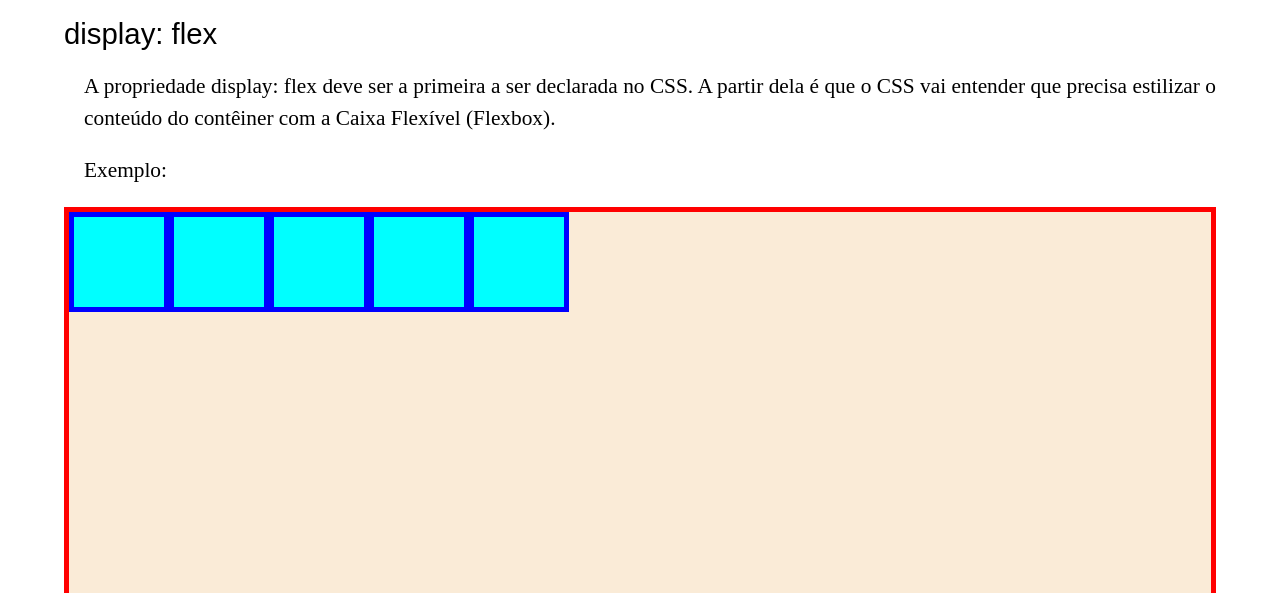
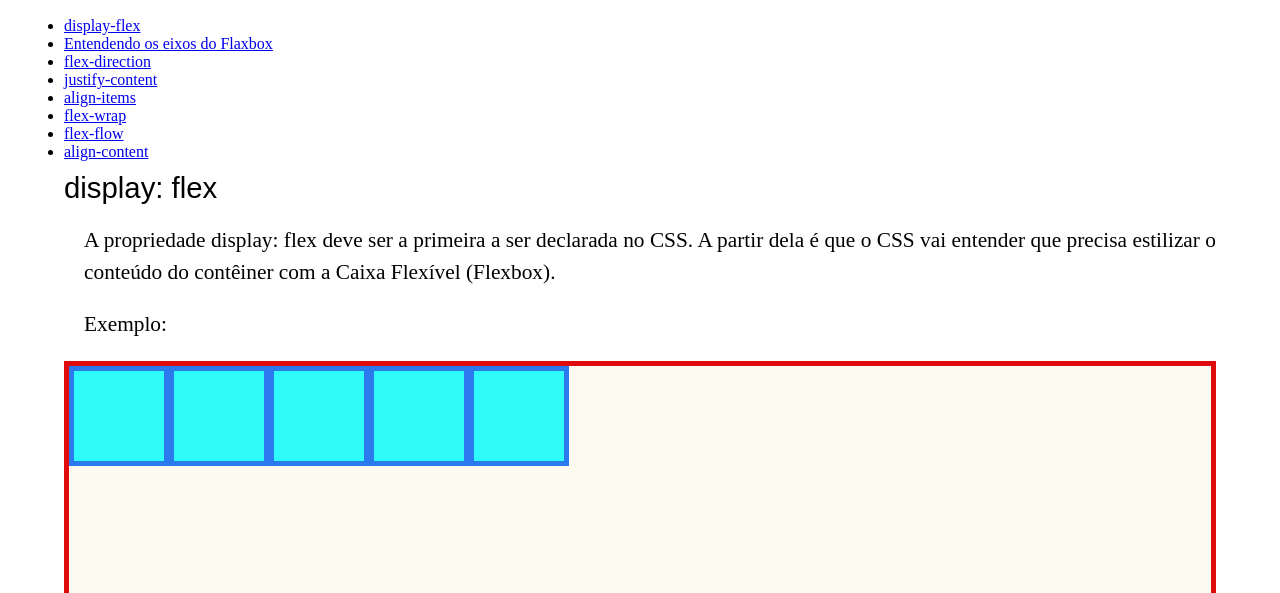
Before and after one commit to IngridyEstefany/flexbox-docs, a plain HTML site: page index.html in a window 1280 px wide. Shown: the part 207-800 px from the top of the page. Drawn offline with Linux system fonts and the light colour scheme.

Commit message:
feat botão de navegação incluso

```diff
--- a/index.html
+++ b/index.html
@@ -8,10 +8,29 @@
 
 </head>
 <body>
+        <section id="inicio-da-documentacao">
             <h1>Flexbox</h1>
             <h2>Documentação</h2>
             <p>O Flexbox (Flexible Box Module) ou "Caixa Flexível" é um conceito do CSS para estilizarmos diversas propriedades de maneira mais rápida e eficaz.</p>
+        </section>
 
+        <nav class="menu-de-navegacao">
+            <ul>
+                <li><a href="#display-flex">display-flex</a></li>
+                <li><a href="#entendendo-os-eixos-do-flaxbox">Entendendo os eixos do Flaxbox</a></li>
+                <li><a href="#flex-direction">flex-direction</a></li>
+                <li><a href="#justify-content">justify-content</a></li>
+                <li><a href="#align-items">align-items</a></li>
+                <li><a href="#flex-wrap">flex-wrap</a></li>
+                <li><a href="#flex-flow">flex-flow</a></li>
+                <li><a href="#align-content">align-content</a></li>
+            </ul>
+
+
+        </nav>
+    </section>
+
+    <section id="display-flex">
         <h3>display: flex</h3>
 
         <p class="descricao-propriedade">
@@ -46,13 +65,17 @@
                 <td class="valor">flex-start</td>
             </tr>
         </table>
+    </section>
 
+    <section id="entendendo-os-eixos-do-flaxbox">
         <h2>Entendendo os eixos do Flexbox</h2>
         <p>Sempre que falarmos de Flexbox devemos lembrar que todas as operações realizadas nele serão relacionadas a dois eixos: principal e secundário. Para entendermos melhor, devemos lembrar que o eixo X se refere ao sentido horizontal e o eixo Y ao sentido vertical.</p>
         <img src="./eixo-x-e-y.png" alt="Eixo X e Y">
         <p>Não esqueça: Quando falarmos em ROW, estaremos nos referindo a linha (eixo x) e quando falarmos COLUMN, estaremos nos referindo a coluna (eixo y). </p>
-    <p>Lembre-se: Existe o Eixo Transversal, ele se estente ao longo de toda a caixa, unindo de um lado ao outro, ele é a indicação do cruzamento entre o eixo principal e o secundário, portanto, ele estará perpendicular ao ao principal selecionado.</p>
+        <p>Lembre-se: Existe o Eixo Transversal, ele se estente ao longo de toda a caixa, unindo de um lado ao outro, ele é a indicação do cruzamento entre o eixo principal e o secundário, portanto, ele estará perpendicular ao principal selecionado.</p>
+    </section>
 
+    <section id="flex-direction">
         <h3>flex-direction:</h3>
         <p class="descricao-propriedade">A propriedade flex-direction refere-se à direção dos itens flexíveis. Nesta propriedade veremos 4 diferentes valores.</p>
         <p>Observação: devemos lembrar sempre que se o item não for flexível, a propriedade não terá efeito.</p>
@@ -101,7 +124,9 @@
             <div class="contido">4</div>
             <div class="contido">5</div>
         </div>
+    </section>
 
+    <section id="justify-content">
         <h3>justify-content:</h3>
         <p class="descricao-propriedade">A propriedade justify-content pode ser usada para justificar o centeúdo do elemento contêiner em seu eixo primário, ou seja, eixo x (row, row-reverse) ou eixo y (column, column-reverse).</p>
         <h4>center</h4>
@@ -175,9 +200,11 @@
 
         <h4>inherit</h4>
         <p class="descricao-propriedade">O valor "inherit" é a palavra-chave usada para especificar que uma propriedade deve herdar seu valor de seu elemento pai.</p>
+    </section>
 
-    <h3>align-itens:</h3>
-    <p class="descricao-propriedade">A propriedade align-itens refere-se ao alinhamento padrão para os itens dentro do flexbox. Ela irá atuar no eixo transversal em relação ao eixo principal, unindo de um lado ao outro, da esquerda para a direita. Nesta propriedade veremos 6 diferentes valores.</p>
+    <section id="align-items">
+        <h3>align-items:</h3>
+        <p class="descricao-propriedade">A propriedade align-items refere-se ao alinhamento padrão para os itens dentro do flexbox. Ela irá atuar no eixo transversal em relação ao eixo principal, unindo de um lado ao outro, da esquerda para a direita.</p>
 
         <h4>normal</h4>
         <p class="descricao-propriedade">O valor "normal" é adaptável e poderá se comportar como start ou stretch, porém a maioria das vezes o veremos como stretch. Devemos sempre lembrar de deixar as caixinhas contidas no contêiner como heigh: auto, assim veremos a aplicação do valor.</p>
@@ -246,7 +273,9 @@
             <div class="contido">Observe que este está alinhado.</div>
             <div class="contido"></div>
         </div>
+    </section>
 
+    <section id="flex-wrap">
         <h3>flex-wrap:</h3>
         <p class="descricao-propriedade"> A propriedade flex-wrap especifica se os itens flexíveis devem ser agrupados ou não, ou seja, define se os itens devem ser forçados a ficarem na mesma linha ou se podem ser quebradas em varias linhas. Se o argumento for valido, ele define a direção em que as linhas são empilhadas.</p>
         <h4>nowrap</h4>
@@ -281,7 +310,9 @@
             <div class="contido-grande">4</div>
             <div class="contido-grande">5</div>
         </div>
+    </section>
 
+    <section id="flex-flow">
         <h3>flex-flow:</h3>
         <p class="descricao-propriedade"> A propriedade flex-flow é uma junção das propriedades flex-direct e flex-wrap, por isso poderemos juntas os comandos de ambas em diversas combinações (flex-flow: row nowrap; flex-flow: row-reverse nowrap; flex-flow: column nowrap; flex-flow: column-reverse nowrap; flex-flow: row wrap; flex-flow: row-reverse wrap; flex-flow: column wrap; flex-flow: column-reverse wrap; flex-flow: row wrap-reverse; flex-flow: row-reverse wrap-reverse; flex-flow: column wrap-reverse; e flex-flow: column-reverse wrap-reverse;).</p>
         <p>Mostraremos aqui um exemplo para melhor compreensão da propriedade.</p>
@@ -295,7 +326,9 @@
             <div class="contido-grande">4</div>
             <div class="contido-grande">5</div>
         </div>
+    </section>
 
+    <section id="align-content">
         <h3>align-content:</h3>
         <p class="descricao-propriedade"> A propriedade align-content especifica como as linhas flexíveis são distribuídas ao longo do eixo cruzado em um flexbox. No layout flexbox, o eixo principal está no flex-direction (o padrão é 'linha', horizontal) e o eixo transversal é perpendicular ao eixo principal (o padrão é 'coluna', vertical). Portanto podemos dizer que o align-content alinha o conjunto dos items de contêiner.</p>
         <p>Dica: Para que a propriedade funcione devemos usar em conjunto com a propriedade flex-wrap: wrap ou flex-wrap: wrap-reverse, pois ela não tem efeito em flexbox de linha única, ou seja, aqueles com flex-wrap: nowrap.</p>
@@ -452,8 +485,7 @@
             <div class="contido-grande">15</div>
             <div class="contido-grande">16</div>
         </div>
-
-
+    </section>
 
 
 </body>
--- a/style.css
+++ b/style.css
@@ -56,20 +56,20 @@ td, th {
 }
 
 tr:nth-child(even) {
-    background-color: #ccc;
+    background-color: #dfdddd;
 }
 
 .container {
     height: 600px;
-    background-color: antiquewhite;
-    border: 5px solid #f00;
+    background-color: rgba(250, 247, 225, 0.466);
+    border: 5px solid rgb(224, 12, 12);
     }
 
 .contido {
     width: 100px;
     height: 100px;
-    background-color: aqua;
-    border: 5px solid #00f;
+    background-color: rgba(29, 250, 250, 0.925);
+    border: 5px solid rgb(43, 121, 236);
     }
 
 
```
Lines whose indentation alone changed are shown as unchanged.
